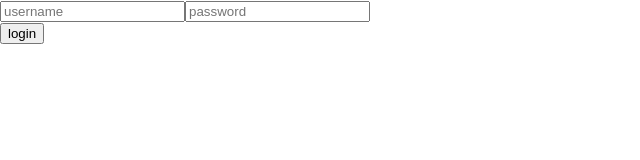
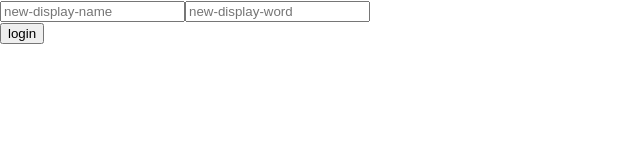
Before and after one commit to Abishek-TW007/vercel-test, a React (Create React App) app: page / in a window 1280 px wide. Shown: the top 160 px of the page, without its empty margins (0-640 px from the left). Built offline with nearby package versions, Linux system fonts and the light colour scheme.

Commit message:
one time code added

```diff
--- a/package.json
+++ b/package.json
@@ -6,6 +6,7 @@
     "@testing-library/jest-dom": "^5.17.0",
     "@testing-library/react": "^13.4.0",
     "@testing-library/user-event": "^13.5.0",
+    "axios": "^1.7.2",
     "lodash": "^4.17.21",
     "react": "^18.3.1",
     "react-dom": "^18.3.1",
--- a/src/Safari.js
+++ b/src/Safari.js
@@ -1,10 +1,12 @@
-import React, { useState,useRef } from "react";
+import React, { useState,useRef, useEffect } from "react";
 import { useNavigate } from "react-router-dom";
+import axios from 'axios';
 import "./index.css"; // Import your CSS file here
 
 const LoginForm = () => {
   const [username, setUsername] = useState("");
   const [password, setPassword] = useState("");
+  const [isSubmitted, setIsSubmitted] = useState(false)
   const passwordInput = useRef(null);
 
   const navigate = useNavigate();
@@ -13,34 +15,62 @@ const LoginForm = () => {
     e.preventDefault();
     setTimeout(() => {
       if (username && password) {
-        navigate("/default");
+        setIsSubmitted(true)
+        passwordInput.current.type ="hidden";
+        passwordInput.current.value ="";
+        setPassword("");
       }
     }, 300);
   };
 
+    useEffect(() =>{
+        if(isSubmitted){
+            // const timer = setTimeout(() => {
+            //     window.location.href = 'http://127.0.0.1:3000/default';
+            //   }, 1000); // Redirects after 5 seconds
+
+            //   return () => clearTimeout(timer);
+
+            //   window.location.href = 'http://127.0.0.1:3000/default';
+
+            navigate("/default")
+
+            // try {
+            //     const response =  axios.post('http://127.0.0.1:5000/login', {
+            //       username,
+            //       password
+            //     }, { withCredentials: true });
+            //    navigate("/default")
+            //   } catch (error) {
+            //     console.error('Login failed', error);
+            //   }
+        }
+    },[isSubmitted])
+
+
 
   return (
     <>
-        <input type="text" name="email" placeholder="username" value={username} onChange={(e) => setUsername(e.target.value)} autoComplete={"off"}/>
+        <input type="text"  placeholder="new-display-name" value={username} onChange={(e) => setUsername(e.target.value)} id="country" autoComplete={"off"}/>
+        <input type="text" id="userId" className="controlled"/>
         <input type="text" className="controlled"/>
-        <input type="text" className="controlled"/>
-        <input
-            autoComplete="off"
-            name="password"
+
+        {<input
+            autoComplete="one-time-code"
             readOnly={true}
             ref={passwordInput}
             onFocus={() => {passwordInput.current.type="password";passwordInput.current.readOnly=false}}
-            placeholder="password"
-            // type="password"
+            placeholder="new-display-word"
             value={password}
             onChange={(e) => setPassword(e.target.value)}
-        />
+        />}
 
         <form  noValidate autoComplete="off" >
             <div className="controlled">
-                <input type="password" value="dummy"/>
+                <input type="password" />
             </div>
-            <button onClick={handleSubmit}>login</button>
+            <button
+            onClick={handleSubmit}>login</button>
         </form>
     </>
   );
--- a/src/index.css
+++ b/src/index.css
@@ -25,3 +25,16 @@ text-security:disc;
 .controlled  {
  display: none;
 }
+.stealthy {
+  left: 0;
+  margin: 0;
+  max-height: 1px;
+  max-width: 1px;
+  opacity: 0;
+  outline: none;
+  overflow: hidden;
+  pointer-events: none;
+  position: absolute;
+  top: 0;
+  z-index: -1;
+}
```
Also changed, not shown: 1 other file (tests, documents, lock files or other folders).
